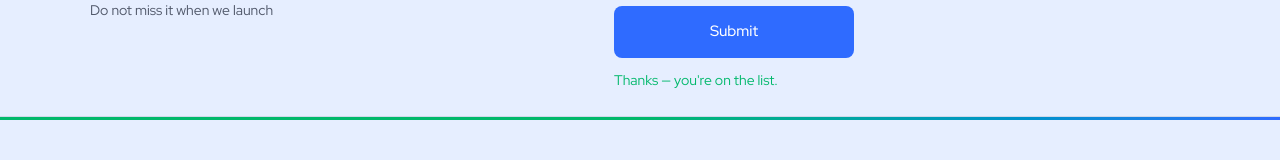
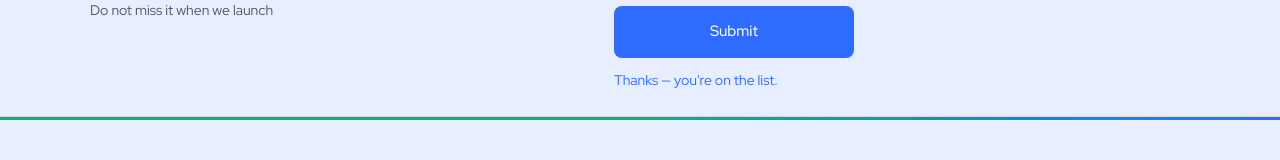
Before and after one commit to Lonepay/sonwoh, a Next.js app: page / in a window 1280 px wide. Both pictures are taken after typing "name@example.com" into the empty fields and a click on the button "Submit". Shown: the part 11020-11180 px from the top of the page. Built offline with nearby package versions, Linux system fonts and the light colour scheme.

Commit message:
waitlist form: tidy up

```diff
--- a/src/components/ContactForm.tsx
+++ b/src/components/ContactForm.tsx
@@ -61,7 +61,9 @@ export default function ContactForm() {
 
             <p
               role="status"
-              className={`mt-3 text-[14px] text-brand ${sent ? "" : "invisible"}`}
+              className={`mt-3 text-[14px] text-accent ${
+                sent ? "" : "invisible"
+              }`}
             >
               Thanks — you&apos;re on the list.
             </p>
```
